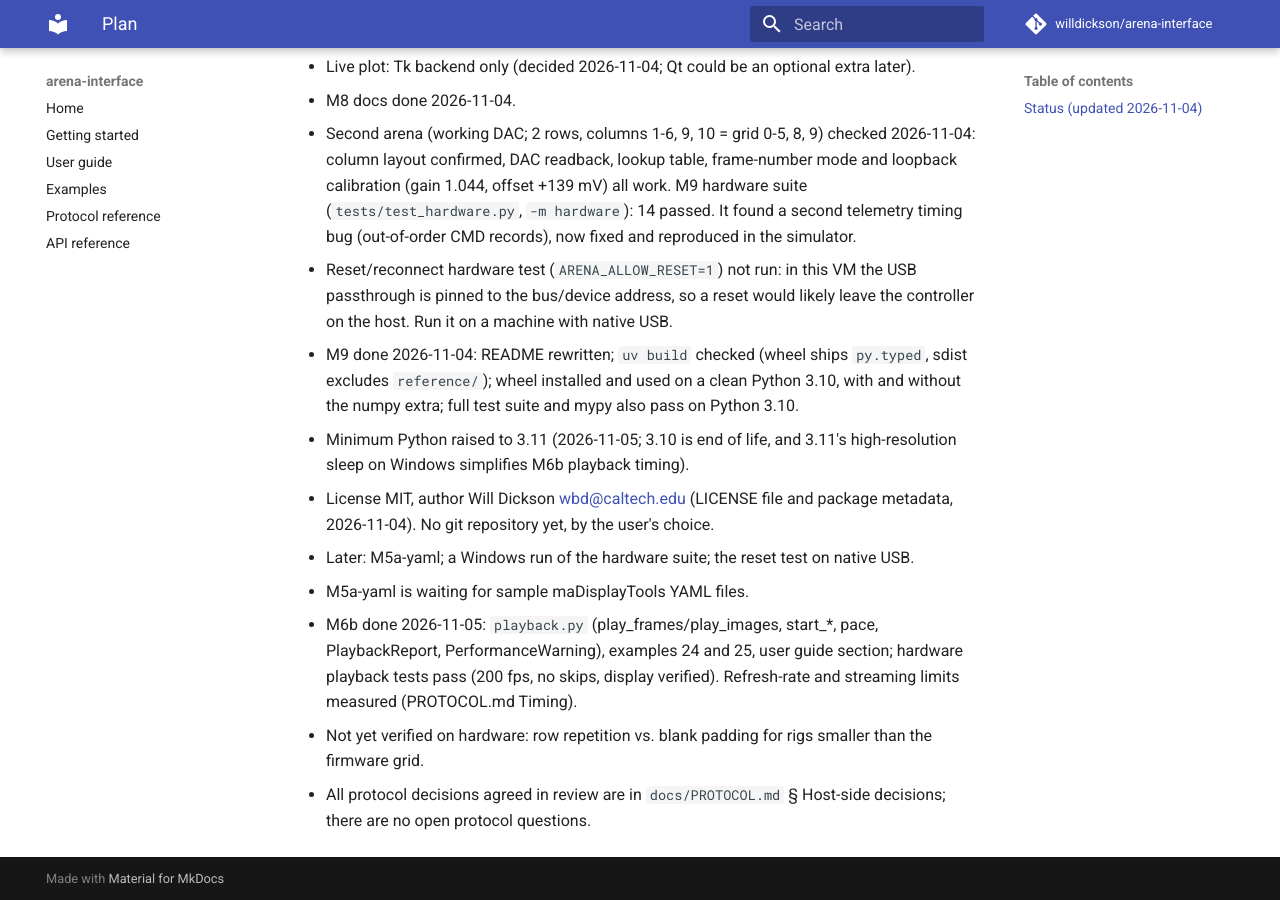
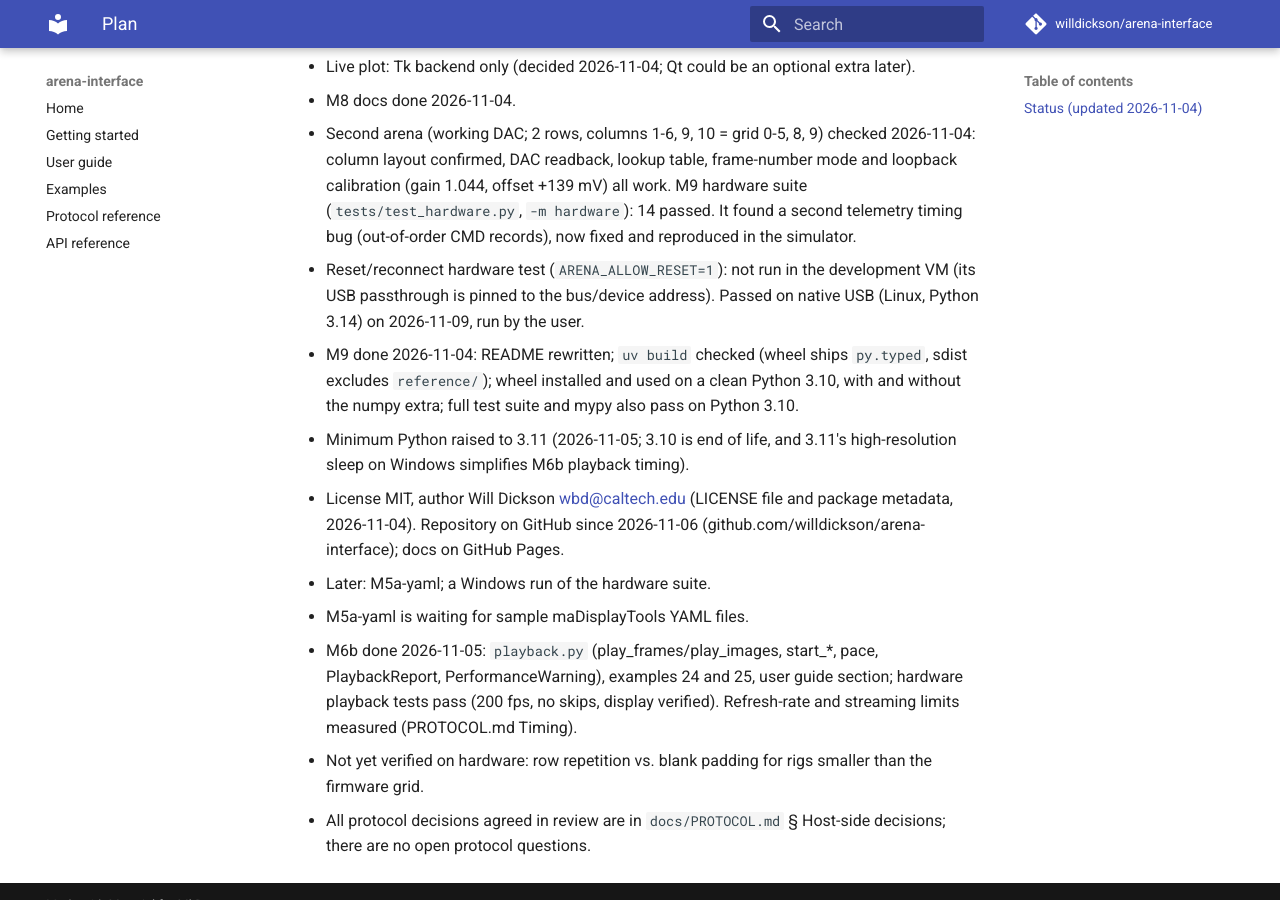
Before and after one commit to willdickson/arena-interface, an MkDocs documentation site: the page built from docs/PLAN.md, in a window 1280 px wide and 900 px high, scrolled down 1325 px. Built offline with MkDocs 1.6.1 and Material for MkDocs 9.7.7, drawn with Linux system fonts in a browser that asks for light colours; comment, search, counter and statistics services are not loaded.

Commit message:
Record the reset test passing on native USB
Also update the PLAN status: the repository and docs are on GitHub.

```diff
--- a/docs/PLAN.md
+++ b/docs/PLAN.md
@@ -55,9 +55,9 @@ Work one milestone at a time. Tick items off as they are completed.
   all work. M9 hardware suite (`tests/test_hardware.py`, `-m hardware`):
   14 passed. It found a second telemetry timing bug (out-of-order CMD
   records), now fixed and reproduced in the simulator.
-- Reset/reconnect hardware test (`ARENA_ALLOW_RESET=1`) not run: in this VM
-  the USB passthrough is pinned to the bus/device address, so a reset would
-  likely leave the controller on the host. Run it on a machine with native USB.
+- Reset/reconnect hardware test (`ARENA_ALLOW_RESET=1`): not run in the
+  development VM (its USB passthrough is pinned to the bus/device address).
+  Passed on native USB (Linux, Python 3.14) on 2026-11-09, run by the user.
 - M9 done 2026-11-04: README rewritten; `uv build` checked (wheel ships
   `py.typed`, sdist excludes `reference/`); wheel installed and used on a
   clean Python 3.10, with and without the numpy extra; full test suite and
@@ -65,8 +65,9 @@ Work one milestone at a time. Tick items off as they are completed.
 - Minimum Python raised to 3.11 (2026-11-05; 3.10 is end of life, and 3.11's
   high-resolution sleep on Windows simplifies M6b playback timing).
 - License MIT, author Will Dickson <wbd@caltech.edu> (LICENSE file and package
-  metadata, 2026-11-04). No git repository yet, by the user's choice.
-- Later: M5a-yaml; a Windows run of the hardware suite; the reset test on native USB.
+  metadata, 2026-11-04). Repository on GitHub since 2026-11-06
+  (github.com/willdickson/arena-interface); docs on GitHub Pages.
+- Later: M5a-yaml; a Windows run of the hardware suite.
 - M5a-yaml is waiting for sample maDisplayTools YAML files.
 - M6b done 2026-11-05: `playback.py` (play_frames/play_images, start_*,
   pace, PlaybackReport, PerformanceWarning), examples 24 and 25, user guide
```
